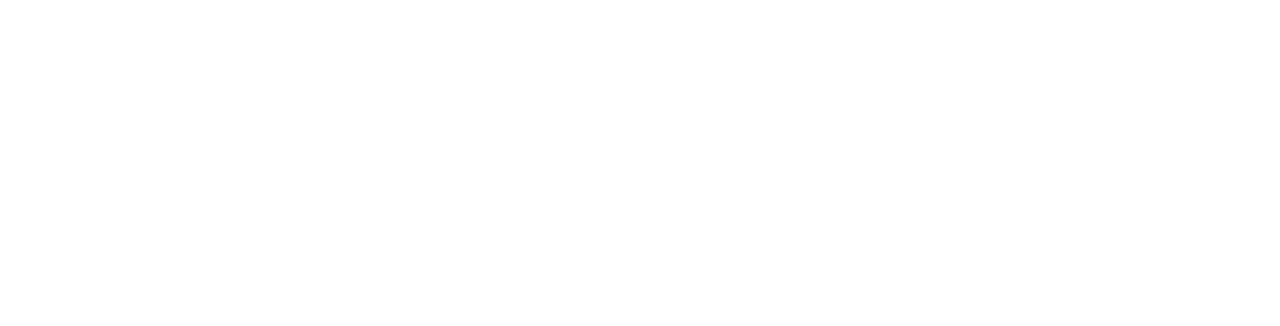
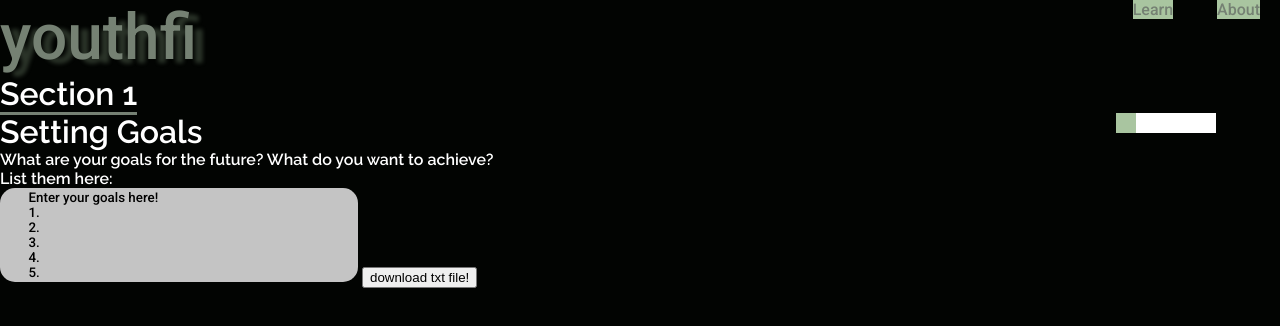
Before and after one commit to nohyp3/youthfi, a plain HTML site: page learn.html in a window 1280 px wide. Drawn offline with Linux system fonts and the light colour scheme.

Commit message:
initial learn page

```diff
--- /dev/null
+++ b/learn.css
@@ -0,0 +1,92 @@
+@import url('https://fonts.googleapis.com/css2?family=Lato:ital,wght@1,700&family=Nunito:ital,wght@1,900&family=Roboto:wght@500&display=swap');
+@import url('https://fonts.googleapis.com/css2?family=Raleway:wght@600&display=swap');
+* {
+    margin: 0px;
+}
+body {
+    background-color: #020402;
+}
+.name {
+    display: inline-block;
+    left: 17px;
+    top: 0px;
+
+    font-family: Roboto;
+    font-style: normal;
+    font-weight: normal;
+    font-size: 64px;
+
+    color: #758173;
+
+    text-shadow: 10px 4px 4px rgba(169, 197, 160, 0.25);
+}
+.links {
+    float: right;
+
+}
+nav {
+    display: inline;
+    background-color: #333;
+    margin-botton: 5vh;
+}
+nav ul{
+    list-style-type: none;
+    margin: 0;
+    padding: 0;
+}
+li {
+    display: inline;
+    color: #758173;
+    background-color: #A9C5A0;
+    font-family: roboto;
+    margin: 20px;
+}
+li :hover {
+    cursor: pointer;
+    color:white;
+}
+a {
+    text-decoration: none;
+    color: inherit;
+}
+a:visited {
+    text-decoration: none;
+    color: inherit;
+}
+#section {
+    font-family: raleway;
+    color: white;
+    border-bottom: 3px solid #758173;
+}
+#title {
+    color: white;
+    font-family: raleway;
+}
+p{
+    font-family: raleway;
+    color: white;
+}
+textarea {
+    border-radius: 15px;
+    background-color: #C4C4C4;
+    border: none;
+    font-family: roboto;
+    resize: none;
+}
+#top {
+    display: flex;
+    flex-direction: row;
+}
+/*progress bar*/
+#bar {
+    width: 100px;
+    height:20px;
+    background-color: white;
+    float: right;
+    margin-right: 4em;
+}
+#progress {
+    width: 30px;
+    height: 20px;
+    background-color: #A9C5A0;
+}
--- a/learn.html
+++ b/learn.html
@@ -0,0 +1,40 @@
+<!DOCTYPE html>
+<html lang="en">
+  <head>
+    <meta charset="UTF-8">
+    <meta name="viewport" content="width=device-width, initial-scale=1.0">
+    <meta http-equiv="X-UA-Compatible" content="ie=edge">
+    <title>youthfi - Learn</title>
+    <link rel="stylesheet" href="learn.css">
+  </head>
+  <nav>
+    <ul>
+        <h1 class="name">youthfi</h1>
+        <div class="links">
+        <li><a href="learn.html">Learn</a></li>
+        <li><a href="about.html">About</a></li>
+        </div>
+      </ul>
+</nav>
+  <body>
+    <h1><span id="section">Section 1</span></h1>
+    <div id ="top"></div>
+        <div id="bar">
+            <div id="progress"></div>
+        </div>
+    </div>
+        <h1 id="title">Setting Goals</h1>
+    <p>What are your goals for the future? What do you want to achieve?<br>List them here:</p>
+    <textarea id="goals" name="goals" rows="6" cols="48">
+        Enter your goals here!
+        1.
+        2.
+        3.
+        4.
+        5.
+    </textarea>
+    <input type="button" id="done-btn" value="download txt file!" />
+
+	<script src="scripts.js"></script>
+  </body>
+</html>
--- a/scripts.js
+++ b/scripts.js
@@ -0,0 +1,39 @@
+function download(filename, text) {
+  var element = document.createElement('a');
+  element.setAttribute('href', 'data:text/plain;charset=utf-8,' + encodeURIComponent(text));
+  element.setAttribute('download', filename);
+
+  element.style.display = 'none';
+  document.body.appendChild(element);
+
+  element.click();
+
+  document.body.removeChild(element);
+}
+
+document.getElementById("done-btn").addEventListener("click", function(){
+    // Generate download of hello.txt file with some content
+    var text = document.getElementById("goals").value;
+    var filename = "goals.txt";
+
+    download(filename, text);
+}, false);
+
+//progress bar
+window.onload = function() {
+    move();
+}
+var stage = 20;
+function move() {
+    var elem = document.getElementById("progress");
+    var width = 1;
+    var id = setInterval(frame, 10);
+    function frame() {
+      if (width >= stage) {
+        clearInterval(id);
+      } else {
+        width++;
+        elem.style.width = width + '%';
+      }
+    }
+  }
```
Also changed, not shown: index.html (+1 -2 lines), style.css (+11 -0 lines), icons/Untitled.png (added).
